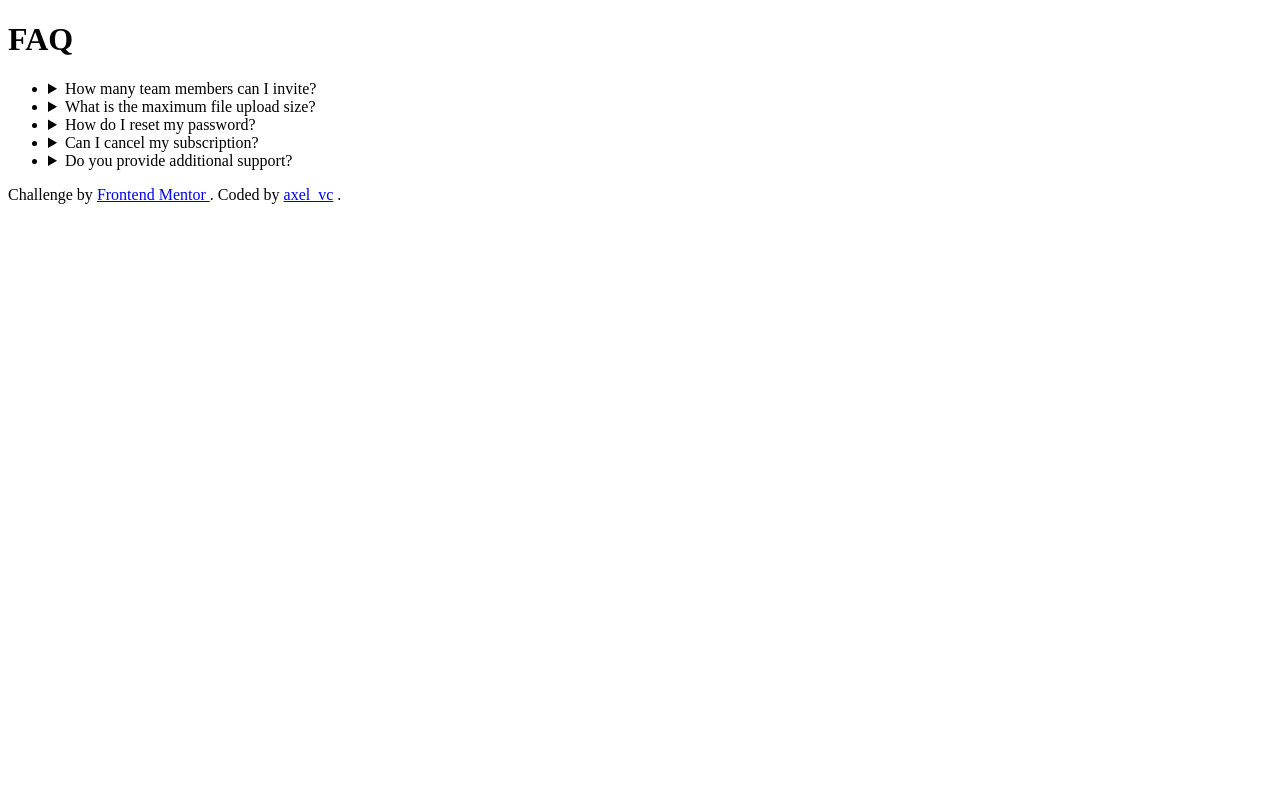
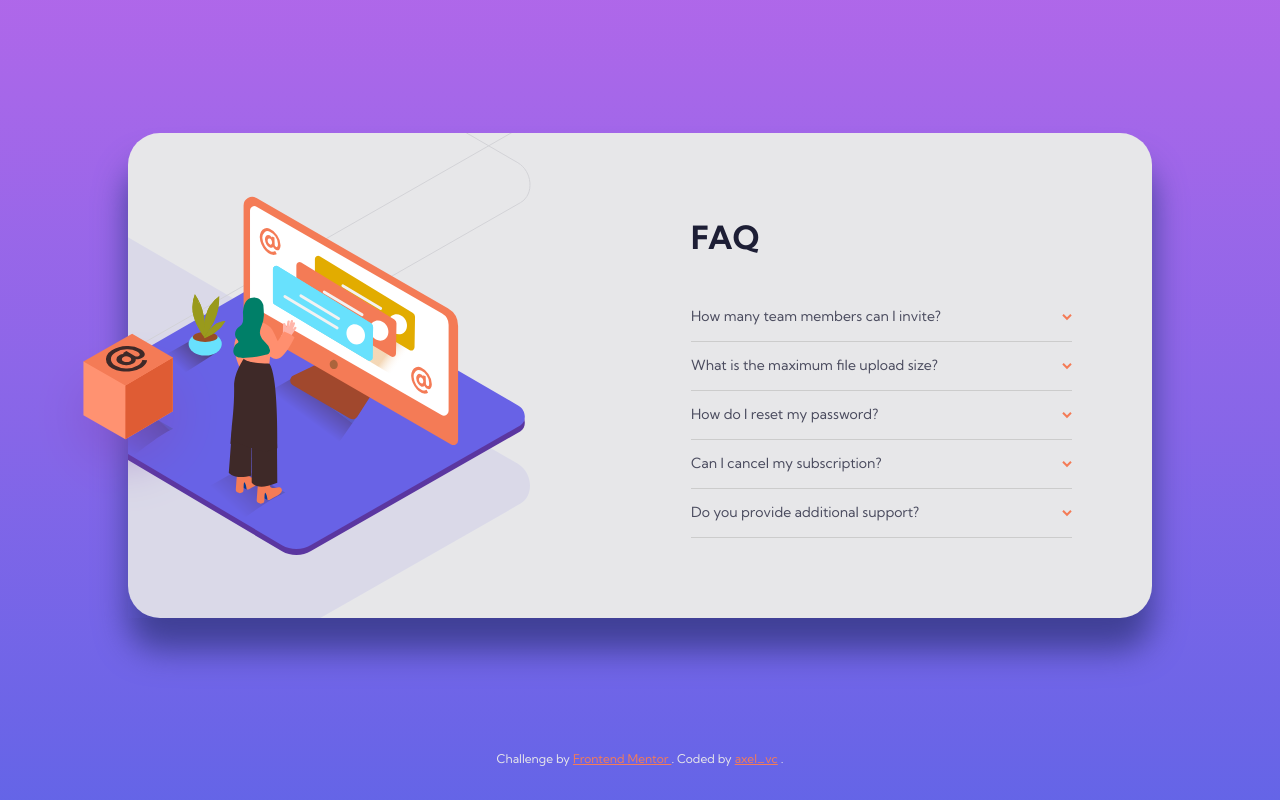
Before and after one commit to axelvc/frontend-mentor, a website: page faq-accordion-card/index.html in a window 1280 px wide. Drawn offline with Linux system fonts and the light colour scheme.

Commit message:
feat(proyect 5): add styles

```diff
--- /dev/null
+++ b/faq-accordion-card/index.css
@@ -0,0 +1,205 @@
+:root {
+  /* colors */
+  --color-accent: hsl(14, 88%, 65%);
+  --color-fg: hsl(240, 6%, 50%);
+  --color-fg-title: hsl(238, 29%, 16%);
+  --color-fg-faq: hsl(237, 12%, 33%);
+  --color-bg: hsl(240, 5%, 91%);
+
+  /* prettier-ignore */
+  --color-gradient:
+    linear-gradient(
+      to bottom,
+      hsl(273, 75%, 66%),
+      hsl(240, 73%, 65%)
+    );
+
+  /* spacing */
+  --spacing-sm: 1rem;
+  --spacing-md: 1.5rem;
+  --spacing-lg: 3rem;
+}
+
+* {
+  padding: 0;
+  margin: 0;
+  line-height: 150%;
+  outline-color: var(--color-accent);
+  outline-offset: 0.2rem;
+}
+
+body {
+  display: grid;
+  grid-template-rows: 1fr auto;
+  place-items: center;
+  min-height: 100vh;
+  font: 400 0.75rem 'Kumbh Sans', sans-serif;
+  color: var(--color-fg);
+  background: no-repeat var(--color-gradient);
+}
+
+h1,
+h2,
+h3,
+h4,
+h5,
+h6 {
+  font-weight: 700;
+  color: var(--color-fg-title);
+}
+
+li,
+summary {
+  list-style: none;
+}
+
+/* ---------------------------------- card ---------------------------------- */
+.card {
+  width: calc(100% - var(--spacing-md) * 2);
+  max-width: 64rem;
+  margin: var(--spacing-md);
+  background: var(--color-bg);
+  border-radius: var(--spacing-sm);
+  box-shadow: 0 2rem 2rem hsl(240, 40%, 42%);
+}
+
+/* illustration */
+
+.card__illustration {
+  position: relative;
+  height: 104px;
+  background: center no-repeat url(./images/bg-pattern-mobile.svg);
+}
+
+/* .card__illustration::before {
+  position: absolute;
+  bottom: 0;
+  left: 50%;
+  content: url(./images/bg-pattern-mobile.svg);
+  transform: translate(-50%);
+  animation: 2s shadow ease-in-out alternate infinite;
+} */
+
+.card__illustration::after {
+  position: absolute;
+  bottom: 0;
+  left: 50%;
+  content: url(./images/illustration-woman-online-mobile.svg);
+  transform: translate(-55%, -10%);
+
+  /* animation: 2s movement ease-in-out alternate infinite; */
+}
+
+/* content */
+.card__content {
+  box-sizing: border-box;
+  display: grid;
+  gap: var(--spacing-sm);
+  padding: var(--spacing-md);
+  padding-bottom: var(--spacing-lg);
+}
+
+.card__title {
+  text-align: center;
+}
+
+/* faq */
+.faq {
+  border-bottom: 1px solid #ccc;
+}
+
+.faq__question {
+  display: flex;
+  gap: var(--spacing-sm);
+  align-items: center;
+  justify-content: space-between;
+  height: 3rem;
+  font-size: 0.875rem;
+  color: var(--color-fg-faq);
+  cursor: pointer;
+  transition: 150ms ease-out color;
+}
+
+.faq[open] .faq__question {
+  font-weight: 700;
+  color: var(--color-fg-title);
+}
+
+.faq .faq__question:hover {
+  color: var(--color-accent);
+}
+
+.faq__question::after {
+  content: url(./images/icon-arrow-down.svg);
+  transition: 150ms ease-out transform;
+}
+
+.faq[open] .faq__question::after {
+  transform: rotate(180deg);
+}
+
+.faq__answer {
+  margin-bottom: var(--spacing-sm);
+}
+
+/* ------------------------------- responsive ------------------------------- */
+@media (min-width: 70rem) {
+  :root {
+    --spacing-sm: 2rem;
+    --spacing-md: 3rem;
+    --spacing-lg: 5rem;
+  }
+
+  .card {
+    display: flex;
+  }
+
+  /* illustration */
+  .card__illustration {
+    width: 483px;
+    height: auto;
+
+    /* prettier-ignore */
+    background:
+      -75px 50% no-repeat url(./images/illustration-woman-online-desktop.svg),
+      right 80px bottom 30% no-repeat url(./images/bg-pattern-desktop.svg);
+  }
+
+  .card__illustration::after {
+    position: absolute;
+    bottom: 50%;
+    left: 0;
+    content: url(./images/illustration-box-desktop.svg);
+    transform: translate(-50%, 77%);
+  }
+
+  /* content */
+  .card__content {
+    flex: 1;
+    padding: var(--spacing-lg);
+  }
+
+  .card__title {
+    font-size: 2rem;
+    text-align: start;
+  }
+}
+
+/* --------------------------------- footer --------------------------------- */
+footer {
+  margin-bottom: var(--spacing-sm);
+  font-size: 0.75rem;
+  color: var(--color-bg);
+}
+
+a {
+  color: var(--color-accent);
+  border-radius: 0.1rem;
+  transition: 150ms ease-out;
+  transition-property: background, color;
+}
+
+a:hover {
+  color: var(--color-bg);
+  background: var(--color-accent);
+}
--- a/faq-accordion-card/index.html
+++ b/faq-accordion-card/index.html
@@ -11,58 +11,81 @@
       href="./images/favicon-32x32.png"
     />
     <title>Frontend Mentor | FAQ Accordion Card</title>
+    <!-- font family -->
+    <link rel="preconnect" href="https://fonts.googleapis.com" />
+    <link rel="preconnect" href="https://fonts.gstatic.com" crossorigin />
+    <link
+      href="https://fonts.googleapis.com/css2?family=Kumbh+Sans:wght@400;700&display=swap"
+      rel="stylesheet"
+    />
+    <!-- styles -->
+    <link rel="stylesheet" href="./index.css" />
   </head>
   <body>
-    <main>
-      <h1>FAQ</h1>
+    <main class="card">
+      <div class="card__illustration"></div>
+
+      <div class="card__content">
+        <h1 class="card__title">FAQ</h1>
 
         <ul>
           <li>
-          <details>
-            <summary>How many team members can I invite?</summary>
-            <p>
-              You can invite up to 2 additional users on the Free plan. There is
-              no limit on team members for the Premium plan.
+            <details class="faq">
+              <summary class="faq__question">
+                How many team members can I invite?
+              </summary>
+              <p class="faq__answer">
+                You can invite up to 2 additional users on the Free plan. There
+                is no limit on team members for the Premium plan.
               </p>
             </details>
           </li>
           <li>
-          <details>
-            <summary>What is the maximum file upload size?</summary>
-            <p>
-              No more than 2GB. All files in your account must fit your allotted
-              storage space.
+            <details class="faq">
+              <summary class="faq__question">
+                What is the maximum file upload size?
+              </summary>
+              <p class="faq__answer">
+                No more than 2GB. All files in your account must fit your
+                allotted storage space.
               </p>
             </details>
           </li>
           <li>
-          <details>
-            <summary>How do I reset my password?</summary>
-            <p>
+            <details class="faq">
+              <summary class="faq__question">
+                How do I reset my password?
+              </summary>
+              <p class="faq__answer">
                 Click “Forgot password” from the login page or “Change password”
                 from your profile page. A reset link will be emailed to you.
               </p>
             </details>
           </li>
           <li>
-          <details>
-            <summary>Can I cancel my subscription?</summary>
-            <p>
-              Yes! Send us a message and we’ll process your request no questions
-              asked.
+            <details class="faq">
+              <summary class="faq__question">
+                Can I cancel my subscription?
+              </summary>
+              <p class="faq__answer">
+                Yes! Send us a message and we’ll process your request no
+                questions asked.
               </p>
             </details>
           </li>
           <li>
-          <details>
-            <summary>Do you provide additional support?</summary>
-            <p>
+            <details class="faq">
+              <summary class="faq__question">
+                Do you provide additional support?
+              </summary>
+              <p class="faq__answer">
                 Chat and email support is available 24/7. Phone lines are open
                 during normal business hours.
               </p>
             </details>
           </li>
         </ul>
+      </div>
     </main>
 
     <footer>
```
Lines whose indentation alone changed are shown as unchanged.
